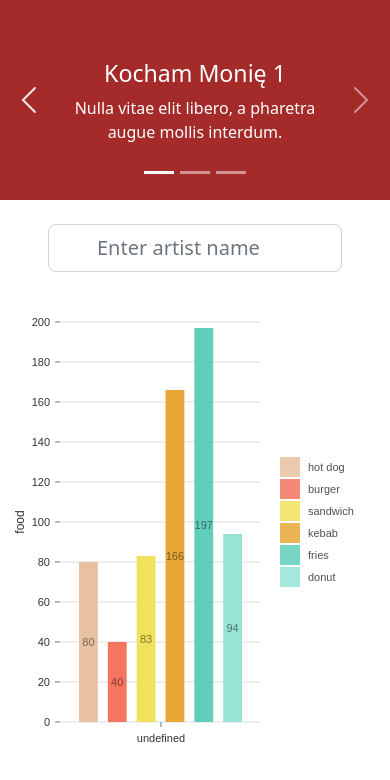
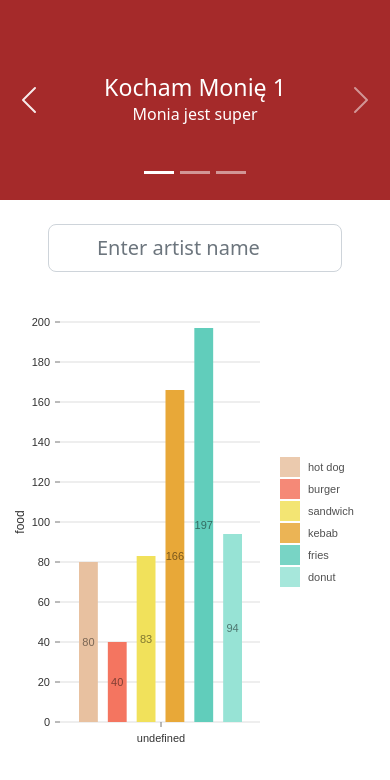
Before and after one commit to maksymilianPadalak/song-charts, a React (Vite) app: page / in a window 390 px wide. Shown: the top 780 px of the page. Built offline with nearby package versions, Linux system fonts and the light colour scheme.

Commit message:
Create responsive carousel item

```diff
--- a/src/custom.scss
+++ b/src/custom.scss
@@ -8,4 +8,14 @@ html {
 .carousel-background {
   height: 200px;
   background-color: brown;
+  color: white;
 }
+
+p,
+h1,
+h2,
+h3,
+h4,
+h5 {
+  margin: 0;
+}
--- /dev/null
+++ b/src/landingPage/components/CarouselItemBody.tsx
@@ -0,0 +1,19 @@
+import React from 'react';
+import { CarouselItemInterface } from './RappersCarousel';
+
+interface Props {
+  carouselItem: CarouselItemInterface;
+}
+
+const CarouselItemBody: React.FC<Props> = ({ carouselItem }) => {
+  return (
+    <div className='d-flex align-items-center justify-content-center h-100'>
+      <div className='d-flex flex-column flex-md-row justify-content-between align-items-center w-75'>
+        <h3 className='col-12 col-md-6'>{carouselItem.name}</h3>
+        <p className='col-12 col-md-6'>{carouselItem.quote}</p>
+      </div>
+    </div>
+  );
+};
+
+export default CarouselItemBody;
--- a/src/landingPage/components/RappersCarousel.tsx
+++ b/src/landingPage/components/RappersCarousel.tsx
@@ -1,37 +1,30 @@
 import Carousel from 'react-bootstrap/Carousel';
 import React from 'react';
+import CarouselItemBody from './CarouselItemBody';
 
 interface Props {
   className?: string;
 }
 
+export interface CarouselItemInterface {
+  name: string;
+  quote: string;
+}
+
+const carouselItems: CarouselItemInterface[] = [
+  { name: 'Kocham Monię 1', quote: 'Monia jest super' },
+  { name: 'Kocham Monię 2', quote: 'Monia jest super' },
+  { name: 'Kocham Monię 3', quote: 'Monia jest super' },
+];
+
 const RappersCarousel: React.FC<Props> = ({ className }) => {
   return (
-    <Carousel fade interval={1000} className={className}>
-      <Carousel.Item>
-        <div className='d-block w-100 carousel-background' />
-
-        <Carousel.Caption>
-          <h3>Kocham Monię 1</h3>
-          <p>Nulla vitae elit libero, a pharetra augue mollis interdum.</p>
-        </Carousel.Caption>
-      </Carousel.Item>
-      <Carousel.Item>
-        <div className='d-block w-100 carousel-background' />
-
-        <Carousel.Caption>
-          <h3>Kocham Monię 2</h3>
-          <p>Lorem ipsum dolor sit amet, consectetur adipiscing elit.</p>
-        </Carousel.Caption>
-      </Carousel.Item>
-      <Carousel.Item>
-        <div className='d-block w-100 carousel-background' />
-
-        <Carousel.Caption>
-          <h3>Kocham Monię 3</h3>
-          <p>Praesent commodo cursus magna, vel scelerisque nisl consectetur.</p>
-        </Carousel.Caption>
-      </Carousel.Item>
+    <Carousel fade interval={null} className={className}>
+      {carouselItems.map((item) => (
+        <Carousel.Item className='carousel-background' key={item.name}>
+          <CarouselItemBody carouselItem={item} key={item.name} />
+        </Carousel.Item>
+      ))}
     </Carousel>
   );
 };
```
